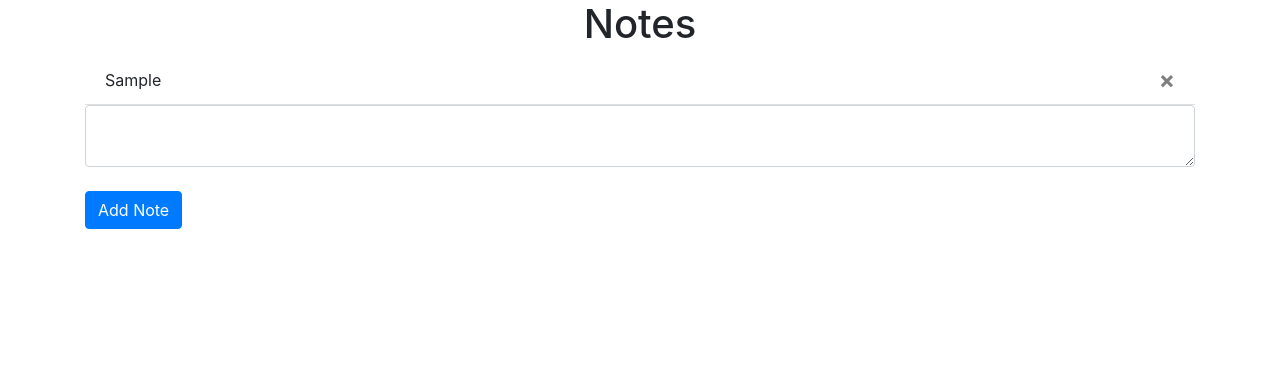
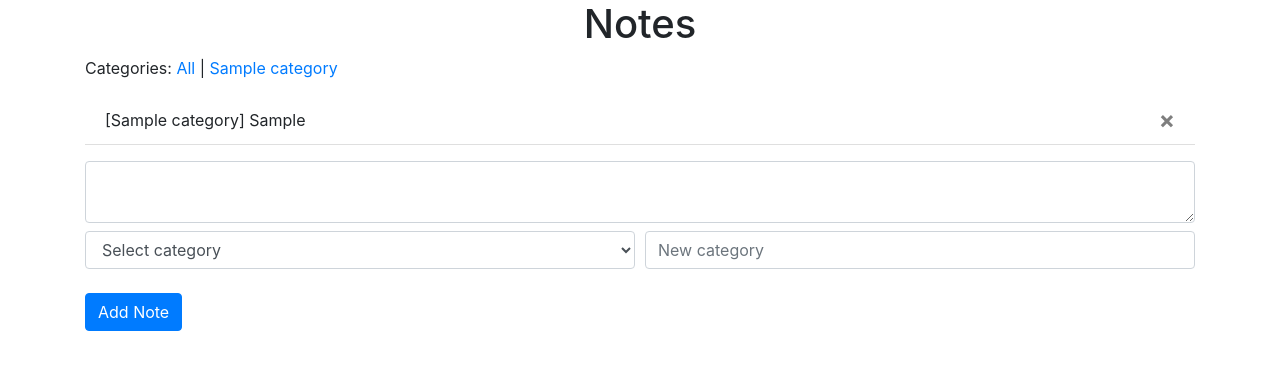
Before and after one commit to tis-bell-jar/that-bare-night, a Flask app: page / in a window 1280 px wide. Shown: the part 56-426 px from the top of the page. Run offline with Flask 3, Linux system fonts and the light colour scheme; a user stored in the database is signed in; tables that the repository leaves empty hold one stand-in row (values such as "Sample post"); some libraries are stand-ins or nearby versions.

Commit message:
Add categories for notes

```diff
--- a/website/__init__.py
+++ b/website/__init__.py
@@ -18,7 +18,7 @@ def create_app():
     app.register_blueprint(views,url_prefix='/')
     app.register_blueprint(auth,url_prefix='/')
 
-    from .models import User , Note
+    from .models import User, Note, Category
 
     create_database(app)
 
--- a/website/templates/home.html
+++ b/website/templates/home.html
@@ -3,18 +3,38 @@
 
 {% block content%}
 <h1 align="center">Notes</h1>
+<div class="mb-3">
+  Categories:
+  <a href="/">All</a>
+  {% for cat in categories %}
+    | <a href="/category/{{cat.id}}">{{cat.name}}</a>
+  {% endfor %}
+</div>
 <ul class="list-group list-group-flush" id="notes">
-  {% for note in user.notes %}
+  {% for note in notes %}
   <li class="list-group-item">
-    {{ note.data }}
+    {% if note.category %}[{{ note.category.name }}] {% endif %}{{ note.data }}
     <button type="button" class="close" onClick="deleteNote({{note.id}})">
       <span aria-hidden="true">&times;</span>
     </button>
   </li>
   {% endfor %}
 </ul>
-<form method="POST">
+<form method="POST" class="mt-3">
     <textarea name="note" id="note" class="form-control"></textarea>
+    <div class="form-row mt-2">
+      <div class="col">
+        <select class="form-control" name="category_select">
+          <option value="" selected>Select category</option>
+          {% for cat in categories %}
+            <option value="{{cat.id}}">{{cat.name}}</option>
+          {% endfor %}
+        </select>
+      </div>
+      <div class="col">
+        <input type="text" name="category_new" class="form-control" placeholder="New category" />
+      </div>
+    </div>
     <br />
     <div class="center">
         <button type="submit" class="btn btn-primary">Add Note</button>
--- a/website/views.py
+++ b/website/views.py
@@ -1,6 +1,6 @@
 from flask import Blueprint, render_template, request, flash, jsonify
 from flask_login import login_required,current_user
-from .models import Note
+from .models import Note, Category
 from . import db
 import json
 
@@ -13,15 +13,36 @@ views = Blueprint('views',__name__)
 def home():
     if request.method == 'POST':
         note = request.form.get('note')
+        category_id = request.form.get('category_select')
+        new_category_name = request.form.get('category_new')
+        category = None
+        if new_category_name:
+            category = Category(name=new_category_name, user_id=current_user.id)
+            db.session.add(category)
+            db.session.commit()
+        elif category_id:
+            category = Category.query.filter_by(id=category_id, user_id=current_user.id).first()
+
         if len(note)<1:
             flash('Note is too short',category='error')
         else:
-            new_note = Note(data=note,user_id=current_user.id)
+            new_note = Note(data=note,user_id=current_user.id, category_id=category.id if category else None)
             db.session.add(new_note)
             db.session.commit()
             flash('Note added',category='success')
 
-    return render_template("home.html",user=current_user)
+    categories = Category.query.filter_by(user_id=current_user.id).all()
+    notes = current_user.notes
+    return render_template("home.html",user=current_user, categories=categories, notes=notes)
+
+
+@views.route('/category/<int:category_id>')
+@login_required
+def notes_by_category(category_id):
+    category = Category.query.filter_by(id=category_id, user_id=current_user.id).first_or_404()
+    categories = Category.query.filter_by(user_id=current_user.id).all()
+    notes = Note.query.filter_by(user_id=current_user.id, category_id=category_id).all()
+    return render_template("home.html", user=current_user, categories=categories, notes=notes, selected_category=category)
 
 @views.route('/delete-note', methods=['POST'])
 def delete_note():
```
Also changed, not shown: website/models.py (+9 -0 lines).
